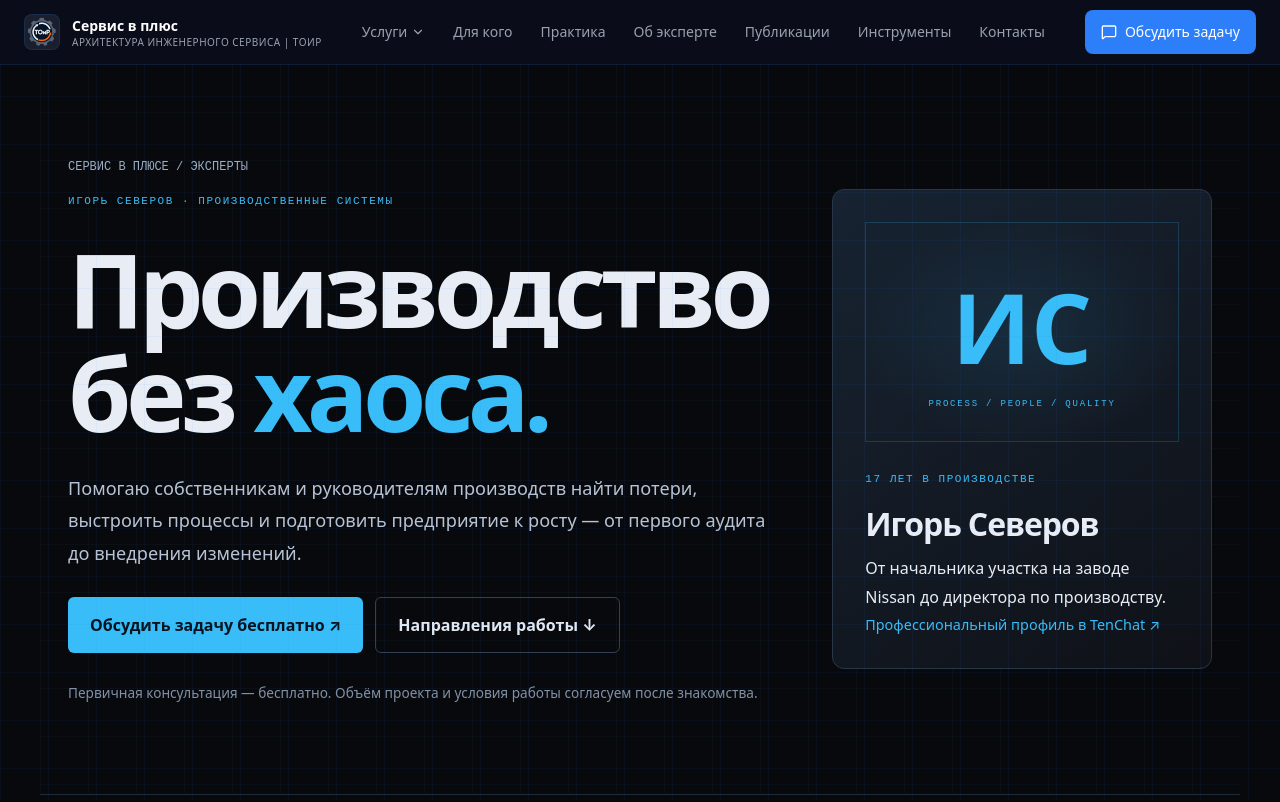
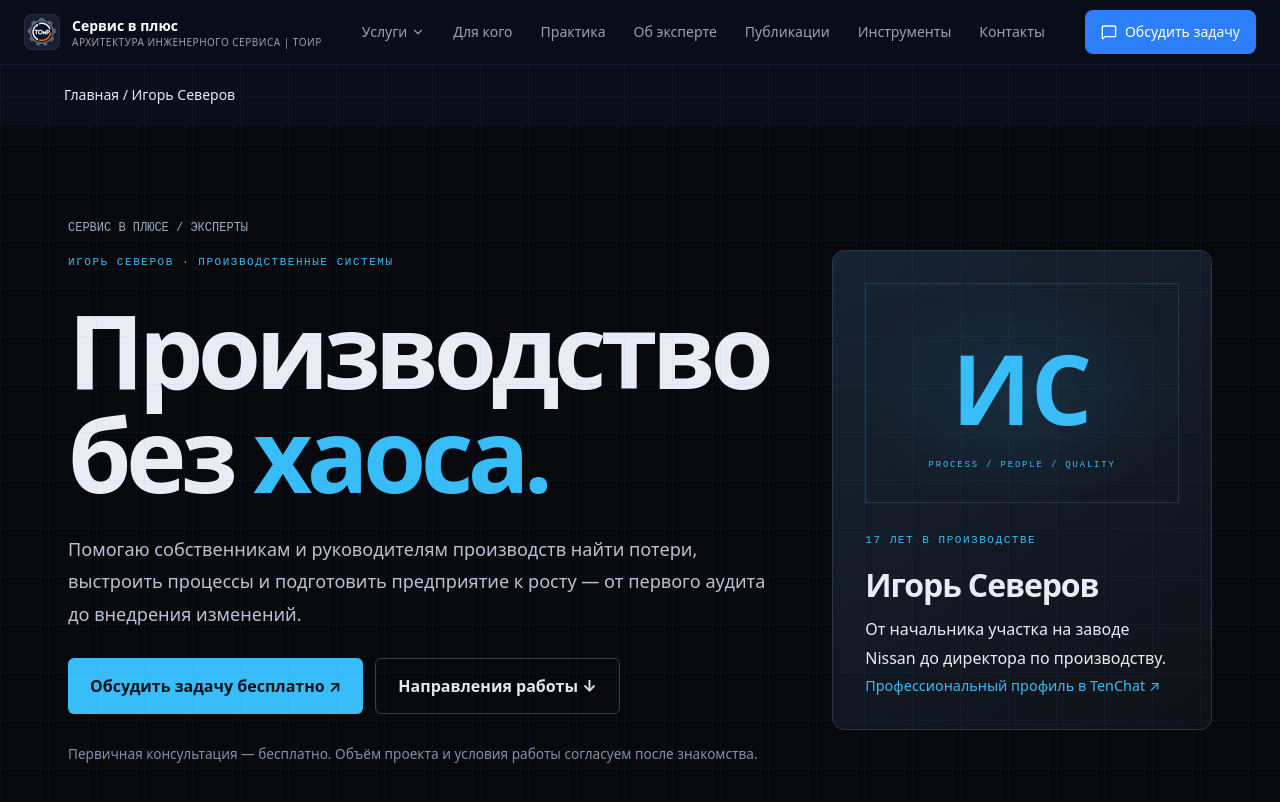
Before and after one commit to bardindenisovr/engservicepluse, a Next.js app: page /severov in a window 1280 px wide. Shown: the top 802 px of the page. Built offline with nearby package versions, Linux system fonts and the light colour scheme; no server answers.

Commit message:
Add visible breadcrumbs to Severov landing

```diff
--- a/src/app/severov/layout.tsx
+++ b/src/app/severov/layout.tsx
@@ -14,52 +14,18 @@ export const metadata: Metadata = {
 const structuredData = {
   '@context': 'https://schema.org',
   '@graph': [
-    {
-      '@type': 'Person',
-      '@id': `${url}#person`,
-      name: 'Игорь Северов',
-      url,
-      sameAs: ['https://tenchat.ru/1858784'],
-      description: 'Эксперт по производственным системам с 17-летним опытом в производстве.',
-      knowsAbout: [
-        'Бережливое производство',
-        'Аудит производственных процессов',
-        'Запуск производства',
-        '5S',
-        'SMED',
-        'Производственное планирование',
-        'ISO 9001',
-        'Обучение линейных руководителей',
-      ],
-    },
-    {
-      '@type': 'WebPage',
-      '@id': `${url}#webpage`,
-      url,
-      name: 'Игорь Северов — развитие производства',
-      inLanguage: 'ru-RU',
-      mainEntity: { '@id': `${url}#person` },
-      breadcrumb: { '@id': `${url}#breadcrumbs` },
-    },
-    {
-      '@type': 'BreadcrumbList',
-      '@id': `${url}#breadcrumbs`,
-      itemListElement: [
-        { '@type': 'ListItem', position: 1, name: 'Сервис в плюсе', item: 'https://serviceinplus.ru/' },
-        { '@type': 'ListItem', position: 2, name: 'Игорь Северов', item: url },
-      ],
-    },
+    { '@type': 'Person', '@id': `${url}#person`, name: 'Игорь Северов', url, sameAs: ['https://tenchat.ru/1858784'], description: 'Эксперт по производственным системам с 17-летним опытом в производстве.', knowsAbout: ['Бережливое производство', 'Аудит производственных процессов', 'Запуск производства', '5S', 'SMED', 'Производственное планирование', 'ISO 9001', 'Обучение линейных руководителей'] },
+    { '@type': 'WebPage', '@id': `${url}#webpage`, url, name: 'Игорь Северов — развитие производства', inLanguage: 'ru-RU', mainEntity: { '@id': `${url}#person` }, breadcrumb: { '@id': `${url}#breadcrumbs` } },
+    { '@type': 'BreadcrumbList', '@id': `${url}#breadcrumbs`, itemListElement: [{ '@type': 'ListItem', position: 1, name: 'Сервис в плюсе', item: 'https://serviceinplus.ru/' }, { '@type': 'ListItem', position: 2, name: 'Игорь Северов', item: url }] },
   ],
 };
 
 export default function SeverovLayout({ children }: { children: ReactNode }) {
-  return (
-    <>
-      <script
-        type="application/ld+json"
-        dangerouslySetInnerHTML={{ __html: JSON.stringify(structuredData).replace(/</g, '\\u003c') }}
-      />
-      {children}
-    </>
-  );
+  return <>
+    <script type="application/ld+json" dangerouslySetInnerHTML={{ __html: JSON.stringify(structuredData).replace(/</g, '\\u003c') }} />
+    <nav aria-label="Хлебные крошки" style={{ maxWidth: 1200, margin: '0 auto', padding: '20px 24px', fontSize: 14 }}>
+      <a href="/">Главная</a><span aria-hidden="true"> / </span><span aria-current="page">Игорь Северов</span>
+    </nav>
+    {children}
+  </>;
 }
```
